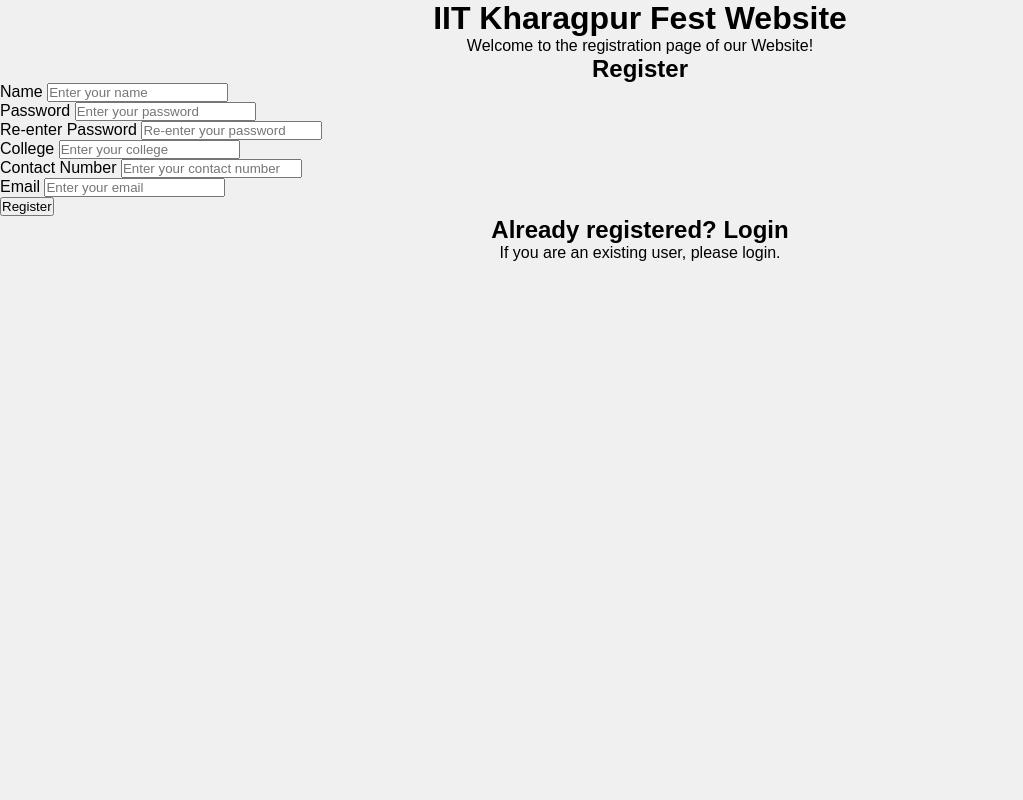
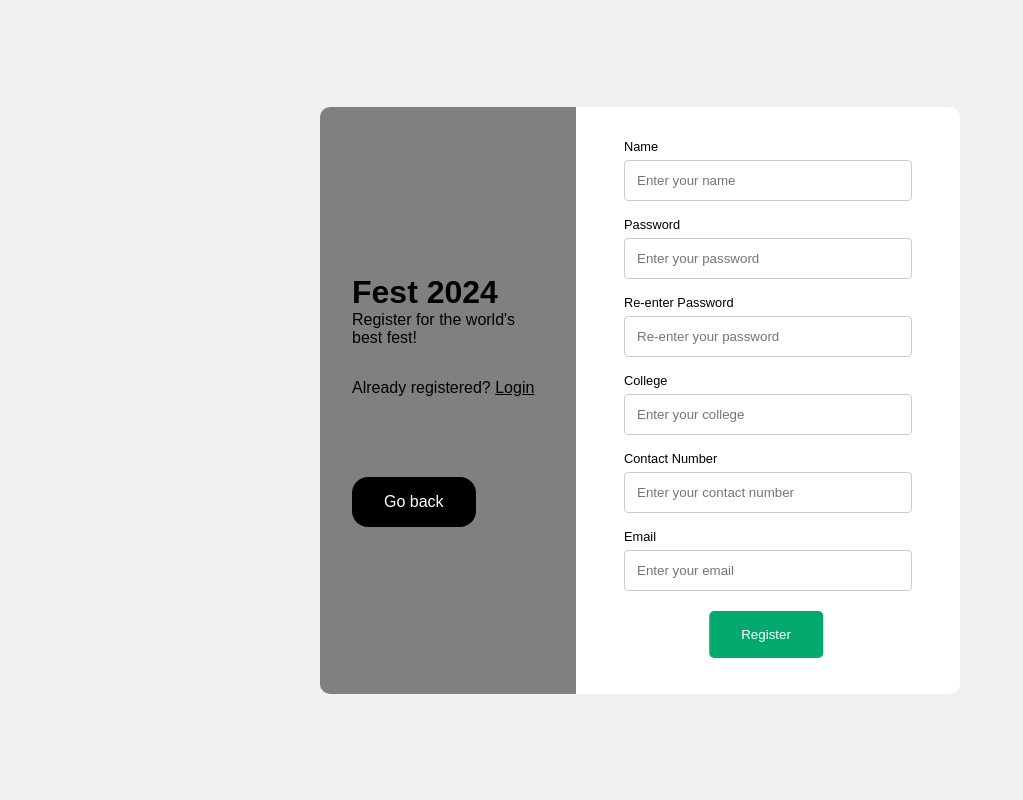
Before and after one commit to Baron105/DBMS-WebApp, a Flask app: page /register in a window 1280 px wide. Shown: the whole page, without its empty margins (0-1023 px from the left). Run offline with Flask 3, Linux system fonts and the light colour scheme; some libraries are stand-ins or nearby versions.

Commit message:
register-styling done

```diff
--- a/static/css/styles.css
+++ b/static/css/styles.css
@@ -2,12 +2,13 @@
     margin: 0;
     padding: 0;
     scroll-behavior: smooth;
+    font-family: 'Poppins', sans-serif;
 }
 
 html, body {
     background-color: #f0f0f0;
     font-size: 16px;
-    font-family: sans-serif;
+
     box-sizing: border-box;
 }
 
@@ -15,7 +16,6 @@ html, body {
     display: flex;
     align-items: center;
     font-size: 1.5vh;
-    font-family: 'Poppins', sans-serif;
     justify-content: space-between;
     background-color: #fff;
     height: 10vh;
@@ -86,7 +86,7 @@ html, body {
 }
 
 .home-buttons > a {
-    background-color: green;
+    background-color: #04AA6D;;
     font-size: 1.2rem;
     padding: 1rem 2rem;
     color: white;
@@ -100,9 +100,97 @@ a {
 }
 
 .home-buttons > a:hover{
-    box-shadow: 0 0 10px 5px green;
+    box-shadow: 0 0 10px 5px #04AA6D;;
     cursor: pointer;
     background-color: white;
-    color: green;
+    color: #04AA6D;;
     transition: ease-in-out;
 }
+
+.register-content {
+    display: flex;
+    align-items: center;
+    justify-content: center;
+    flex-direction: column;
+    height: 100vh;
+}
+
+.form-box {
+    width: 50%;
+    display: grid;
+    grid-template-columns: 2fr 3fr;
+    border-radius: 10px;
+    overflow: hidden;
+    margin: 2rem 0rem;
+}
+
+.image-box{
+    background-color: grey;
+    display: flex;
+    flex-direction: column;
+    justify-content: center;
+    padding: 2rem;
+}
+
+.register-form {
+    background-color: #fff;
+    padding: 2rem 3rem;
+    font-size: 0.8rem;
+    align-items: center;
+    display: flex;
+    flex-direction: column;
+}
+
+.form-control {
+    width: 100%; /* Full width */
+    padding: 12px; /* Some padding */
+    border: 1px solid #ccc; /* Gray border */
+    border-radius: 4px; /* Rounded borders */
+    box-sizing: border-box; /* Make sure that padding and width stays in place */
+    margin-top: 6px; /* Add a top margin */
+    margin-bottom: 16px; /* Bottom margin */
+}
+
+.submit-button {
+    background-color: #04AA6D;
+    border: none;
+    border-radius: 5px;
+    color: white;
+    padding: 1rem 2rem;
+    text-decoration: none;
+    margin: 4px auto;
+    transform: translateX(75%);
+    cursor: pointer;
+}
+
+.submit-button:hover {
+    background-color: white;
+    color: #04AA6D;
+    box-shadow: 0 0 10px 5px #04AA6D;
+    transition: ease-in-out;
+}
+
+.img-subtxt {
+    margin-bottom: 2rem;
+}
+
+.img-login > a {
+    text-decoration: underline;
+}
+
+.img-login > a:hover {
+    color: white;
+}
+
+.go-back-btn {
+    background-color: black;
+    color: white;
+    padding: 1rem 2rem;
+    border-radius: 1rem;
+    text-align: center;
+    max-width: fit-content;
+}
+
+.image-box > a {
+    margin-top: 5rem;
+}
--- a/templates/register.html
+++ b/templates/register.html
@@ -3,14 +3,17 @@
     <title>Register</title>
 {% endblock %}
 {% block body %}
-    <div class="content">
-        <h1 align = "center">IIT Kharagpur Fest Website</h1>
-        <p align = "center">Welcome to the registration page of our Website!</p>
+
+<!-- make a form consiting of name, password ,re-enter password , college , contact number , email -->
+    <div class="register-content">
+        <div class="form-box">
+            <div class="image-box">
+                <h1 class="img-txt">Fest 2024</h1>
+                <p class="img-subtxt">Register for the world's best fest!</p>
+                <p class="img-login">Already registered? <a href="{{url_for('login')}}">Login</a></p>
+                <a href="{{url_for('home')}}"><p class="go-back-btn">Go back</p></a>
             </div>
-    <!-- make a form consiting of name, password ,re-enter password , college , contact number , email -->
-    <div class="content">
-        <h2 align = "center">Register</h2>
-        <div class="center-container">
+            <div class="register-form">
                 <form action="{{url_for('register')}}" method="post">
                     <div class="form-group
                     {% if errors %}
@@ -54,14 +57,10 @@
                         <label for="email">Email</label>
                         <input type="email" class="form-control" id="email" name="email" placeholder="Enter your email" required>
                     </div>
-                <button type="submit" class="btn btn-primary">Register</button>
+                    <button type="submit" class="submit-button">Register</button>
                 </form>
             </div>
         </div>
-
-    <div class="content">
-        <h2 align = "center">Already registered? <a href="{{url_for('login')}}">Login</a></h2>
-        <p align = "center">If you are an existing user, please login.</p>
     </div>
 
 {% endblock %}
```
Lines whose indentation alone changed are shown as unchanged.
